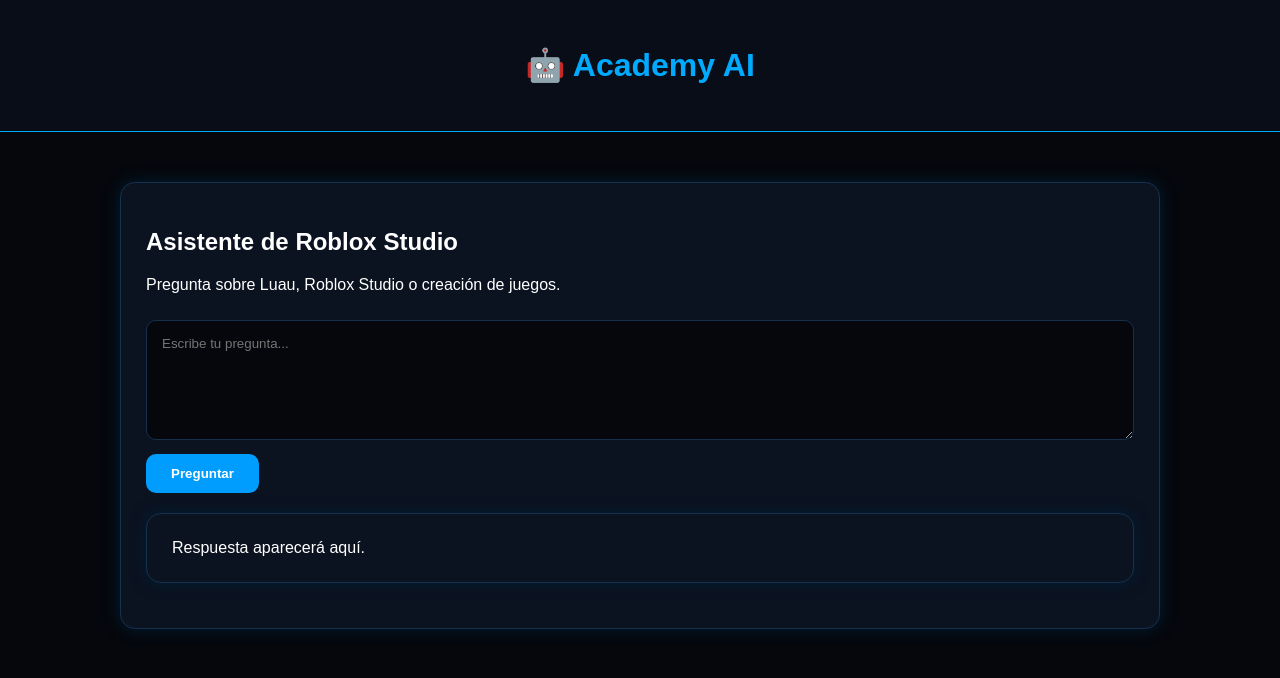
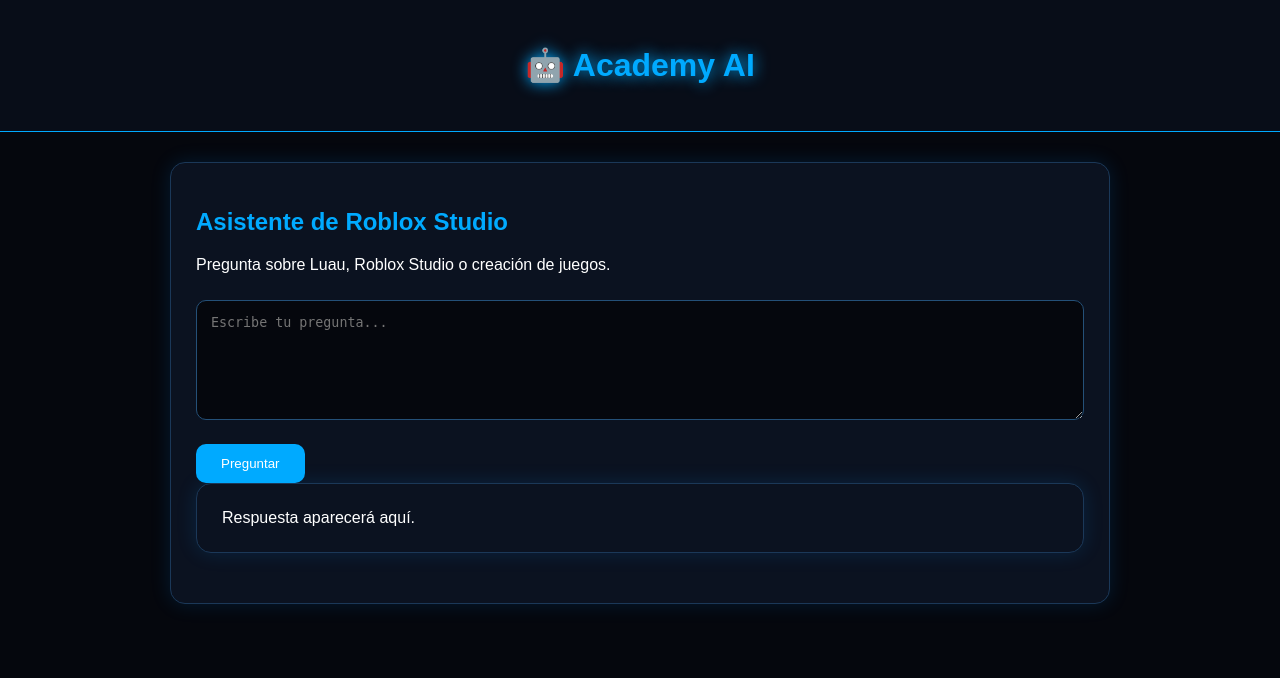
Before and after one commit to jaumecapopalacios-gif/academy-blox-script, a Python web app: template templates/ai.html in a window 1280 px wide. Shown: the top 678 px of the page. Run offline with Jinja, Linux system fonts and the light colour scheme; the template is opened without the code that fills it, so the values that code supplies are empty.

Commit message:
Update style.css

```diff
--- a/static/style.css
+++ b/static/style.css
@@ -1,12 +1,13 @@
 *{
     box-sizing:border-box;
-    font-family:Arial, sans-serif;
 }
 
 
 body{
 
     margin:0;
+
+    font-family:Arial, sans-serif;
 
     background:#05070d;
 
@@ -34,6 +35,8 @@ header h1{
 
     color:#00aaff;
 
+    text-shadow:0 0 15px #00aaff;
+
 }
 
 
@@ -42,7 +45,7 @@ header h1{
 
     width:90%;
 
-    max-width:1100px;
+    max-width:1000px;
 
     margin:auto;
 
@@ -52,86 +55,27 @@ header h1{
 
 
 
-.hero{
+.card{
 
-    text-align:center;
+    background:#0b1220;
 
-    padding:50px 20px;
+    border:1px solid #1b3858;
+
+    border-radius:15px;
+
+    padding:25px;
+
+    margin-bottom:25px;
+
+    box-shadow:0 0 20px rgba(0,150,255,0.15);
 
 }
 
 
 
-.hero h2{
-
-    font-size:35px;
+h2{
 
     color:#00aaff;
-
-}
-
-
-
-.card{
-
-    background:#0b1220;
-
-    border:1px solid #16314d;
-
-    border-radius:15px;
-
-    padding:25px;
-
-    margin:20px 0;
-
-    box-shadow:0 0 15px #001f33;
-
-}
-
-
-
-.grid{
-
-    display:grid;
-
-    grid-template-columns:repeat(
-        auto-fit,
-        minmax(250px,1fr)
-    );
-
-    gap:20px;
-
-}
-
-
-
-.button{
-
-    display:inline-block;
-
-    background:#009dff;
-
-    color:white;
-
-    padding:12px 25px;
-
-    border-radius:10px;
-
-    text-decoration:none;
-
-    border:none;
-
-    cursor:pointer;
-
-    font-weight:bold;
-
-}
-
-
-
-.button:hover{
-
-    background:#00c3ff;
 
 }
 
@@ -142,7 +86,7 @@ textarea{
 
     width:100%;
 
-    padding:15px;
+    padding:14px;
 
     margin:10px 0;
 
@@ -150,7 +94,7 @@ textarea{
 
     color:white;
 
-    border:1px solid #16314d;
+    border:1px solid #245078;
 
     border-radius:10px;
 
@@ -160,27 +104,39 @@ textarea{
 
 textarea{
 
-    min-height:120px;
+    height:120px;
 
 }
 
 
 
-.box{
+.button{
 
-    width:90%;
+    display:inline-block;
 
-    max-width:450px;
+    background:#00aaff;
 
-    margin:100px auto;
+    color:white;
 
-    background:#0b1220;
+    padding:12px 25px;
 
-    padding:30px;
+    border:none;
 
-    border-radius:15px;
+    border-radius:10px;
 
-    text-align:center;
+    text-decoration:none;
+
+    cursor:pointer;
+
+    margin-top:10px;
+
+}
+
+
+
+.button:hover{
+
+    background:#0088cc;
 
 }
 
```
Also changed, not shown: other parts of static/style.css (+11 -48 lines).
